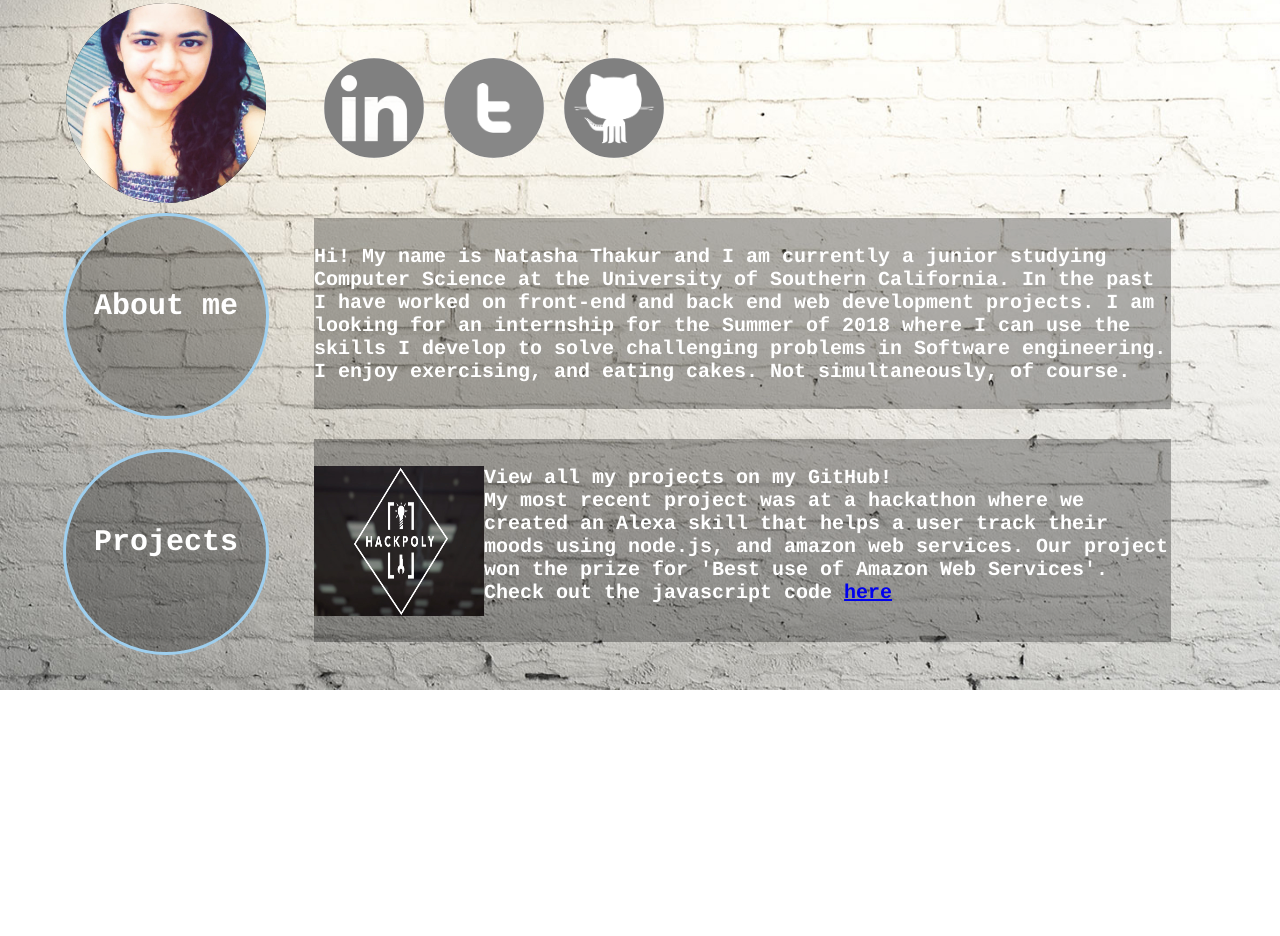
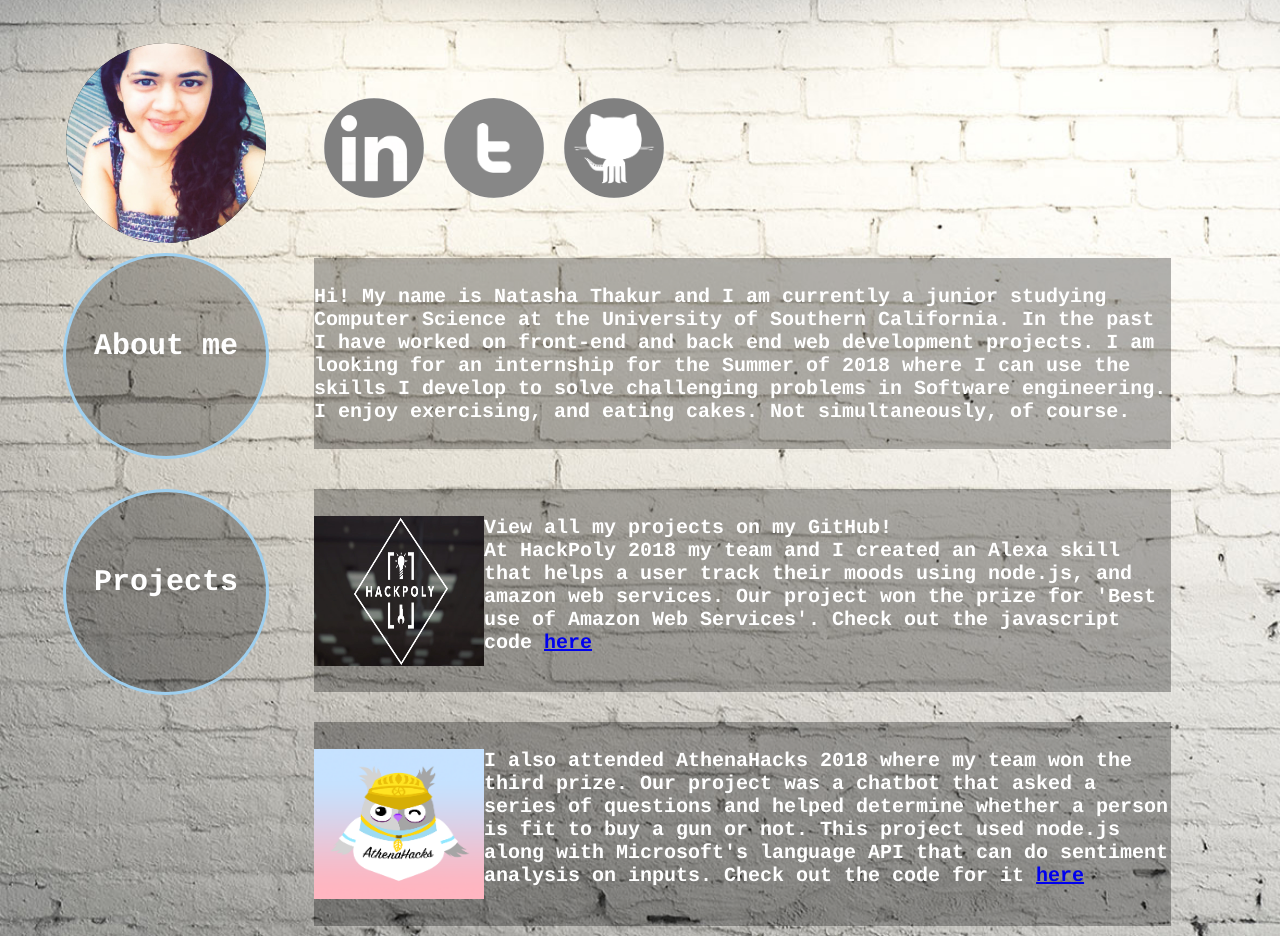
Before and after one commit to natasha014/natasha014.github.io, a plain HTML site: page index.html in a window 1280 px wide. Shown: the part 370-1306 px from the top of the page. Before the commit the page ends 1060 px from the top, so only its background shows below. Drawn offline with Linux system fonts and the light colour scheme.

Commit message:
added athena hacks

```diff
--- a/index.html
+++ b/index.html
@@ -58,7 +58,7 @@ h4
 
 #container
 {
-  margin-top: 250px;
+  margin-top: 290px;
   height: 100%;
   width: 100%
   margin:0;
@@ -174,7 +174,7 @@ h4
   text-align: left;
   float: right;
   margin-top: 50px;
-  font-size: 25px;
+  font-size: 20px;
   width: 100%;
  background-color: rgba(0, 0, 0, 0.3);
 
@@ -202,7 +202,7 @@ h4
   position: relative;
   color: #4D4143;
   vertical-align: bottom;
-  margin-top: 30px;
+  margin-top: 40px;
   text-align: left;
   float: right;
   font-size: 25px;
@@ -220,6 +220,36 @@ h4
 }
 
 .project1 text
+{
+  float: right;
+  margin-top: 300px;
+}
+
+#content .project2
+{
+  display: flex;
+  flex-flow: column;
+  position: relative;
+  color: #4D4143;
+  vertical-align: bottom;
+  margin-top: 30px;
+  text-align: left;
+  float: right;
+  font-size: 25px;
+  width: 100%;
+ background-color: rgba(0, 0, 0, 0.3);
+
+}
+
+.project2 img
+{
+  height: 150px;
+  width: 170px;
+  float: left;
+
+}
+
+.project2 text
 {
   float: right;
   margin-top: 300px;
@@ -255,7 +285,15 @@ h4
             <img src="Screenshot (45).png">
             <div id="text">
             View all my projects on my GitHub!<br>
-            My most recent project was at a hackathon where we created an Alexa skill that helps a user track their moods using node.js, and amazon web services. Our project won the prize for 'Best use of Amazon Web Services'. Check out the javascript code <a href="https://github.com/Tabuus/HackPoly2018Submission" target="_blank">here</a>
+            At HackPoly 2018 my team and I created an Alexa skill that helps a user track their moods using node.js, and amazon web services. Our project won the prize for 'Best use of Amazon Web Services'. Check out the javascript code <a href="https://github.com/Tabuus/HackPoly2018Submission" target="_blank">here</a>
+            </div>
+          </h4>
+        </div>
+        <div class="project2">
+          <h4>
+            <img src="original.png">
+            <div id="text">
+            I also attended AthenaHacks 2018 where my team won the third prize. Our project was a chatbot that asked a series of questions and helped determine whether a person is fit to buy a gun or not. This project used node.js along with Microsoft's language API that can do sentiment analysis on inputs. Check out the code for it <a href="https://github.com/natasha014/2ndAmendment" target="_blank">here</a>
             </div>
           </h4>
         </div>
```
Also changed, not shown: original.png (added).
